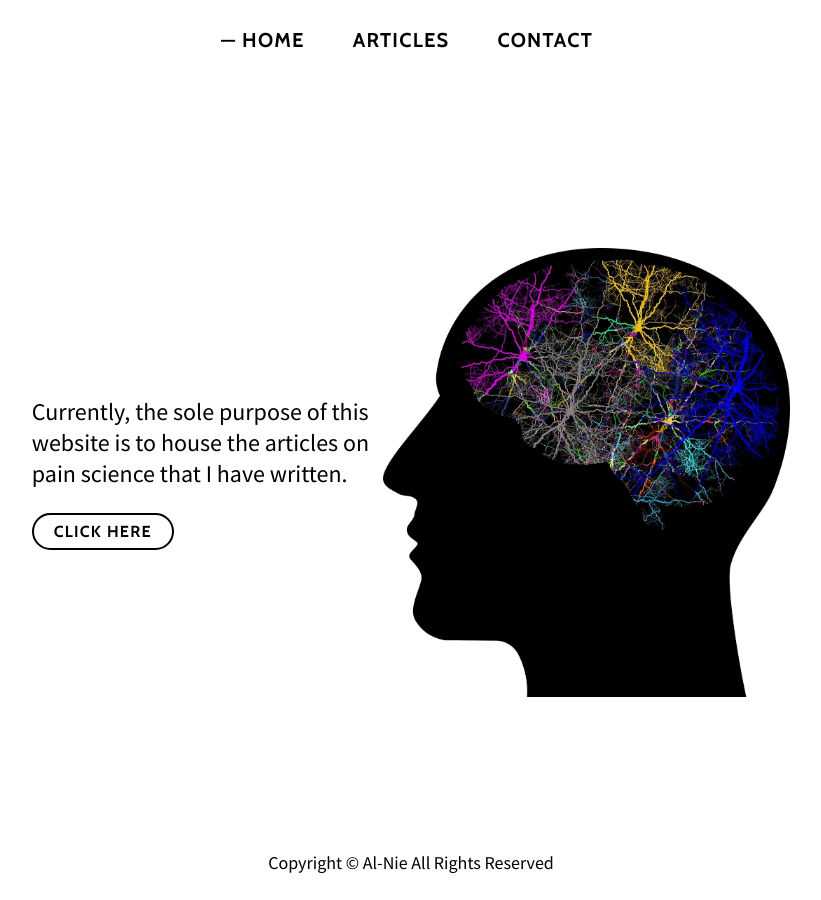
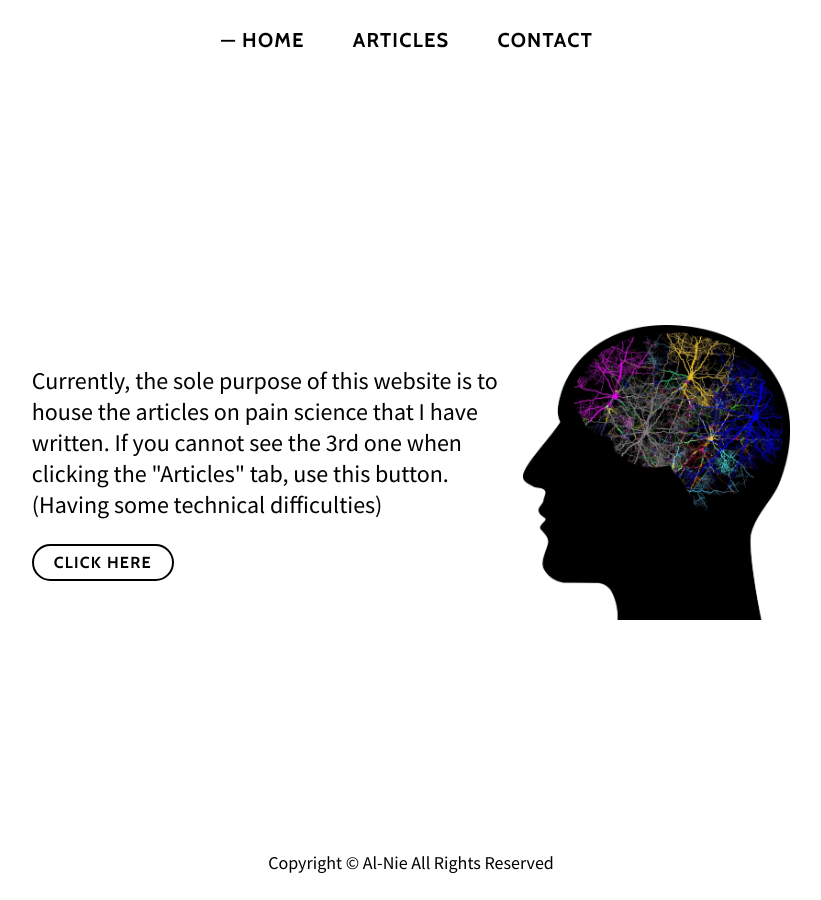
Before and after one commit to hprob/website-al, a Jekyll site: the page built from index.html, in a window 1280 px wide. Shown: the whole page, without its empty margins (229-1050 px from the left). Built offline with Jekyll 4.4.1, drawn with Linux system fonts in a browser that asks for light colours.

Commit message:
another try at changing message

```diff
--- a/_layouts/default.html
+++ b/_layouts/default.html
@@ -28,6 +28,7 @@
         <title>{{ page.title }}</title>
     </head>
     <body>
+
         {% include nav.html %}
         <main>
             {{ content }}
--- a/index.html
+++ b/index.html
@@ -6,7 +6,7 @@ extra_style: "<link rel=\"stylesheet\" href=\"/assets/style/index.css\"/>"
 <div class="left">
     <p class="large">
         Currently, the sole purpose of this website is to house the articles on pain science that I have
-        written.
+        written. If you cannot see the 3rd one when clicking the "Articles" tab, use this button. (Having some technical difficulties)
     </p>
     <a href="/articles" class="button">Click here</a>
 </div>
```
